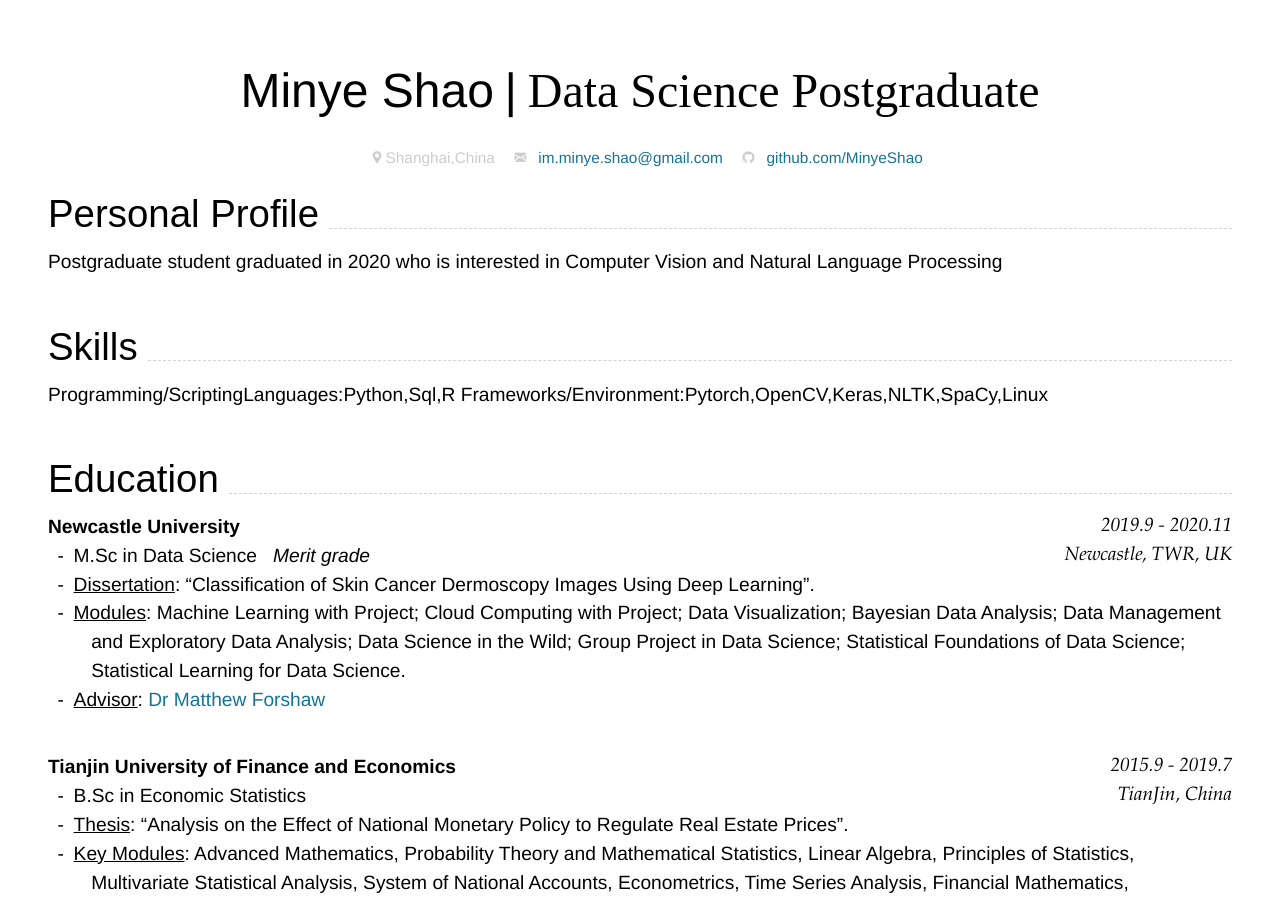
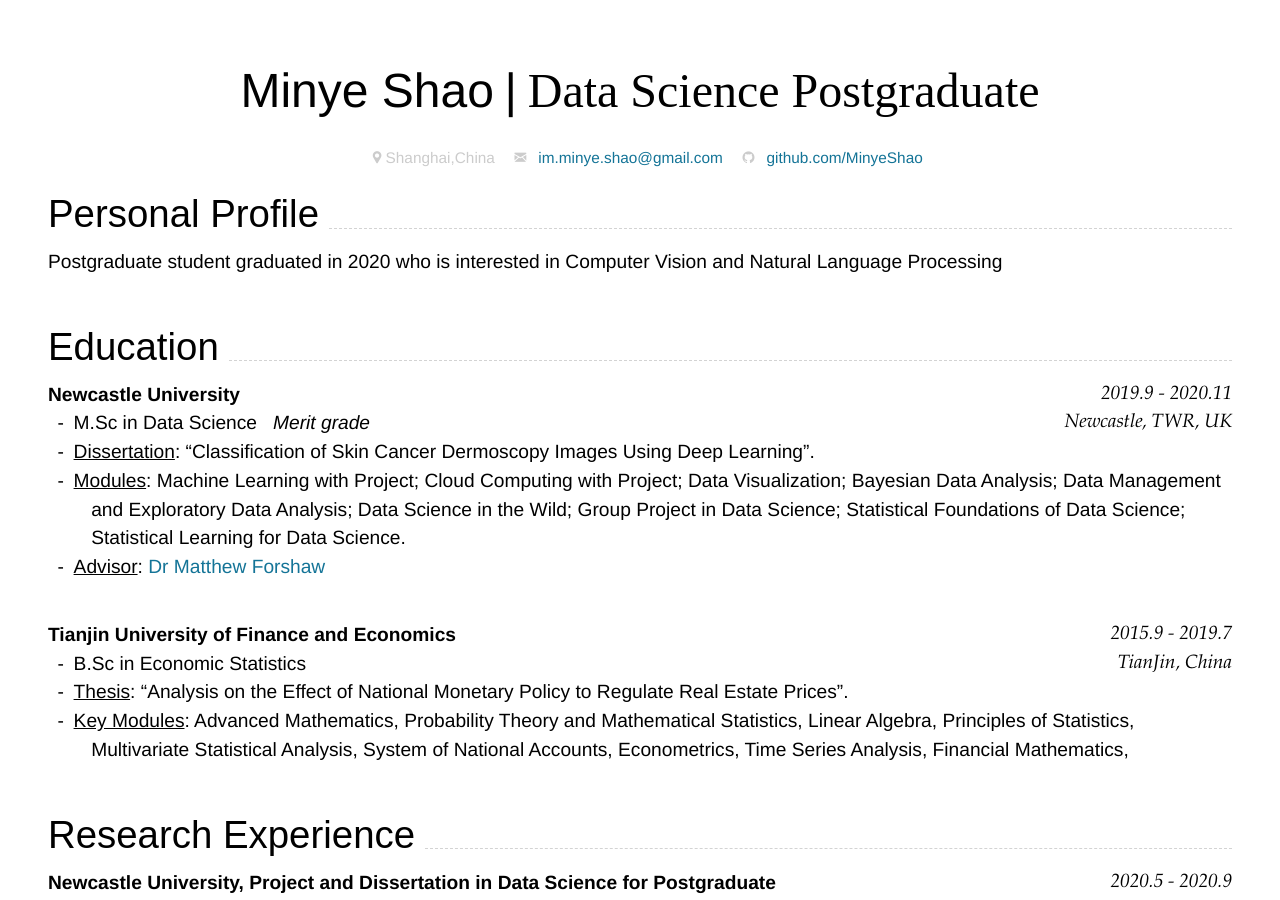
Before and after one commit to MinyeShao/CV_Markdown, a Jekyll site: the page built from index.md, in a window 1280 px wide and 900 px high. Built offline with Jekyll 4.4.1, drawn with Linux system fonts in a browser that asks for light colours; nearby versions of some CDN libraries; some of the changed text lies outside the part shown.

Commit message:
Update index.md

```diff
--- a/index.md
+++ b/index.md
@@ -25,10 +25,6 @@ github:
 Postgraduate student graduated in 2020 who is interested in Computer Vision and Natural Language Processing
 
 
-<br>
-## Skills
-Programming/ScriptingLanguages:Python,Sql,R
-Frameworks/Environment:Pytorch,OpenCV,Keras,NLTK,SpaCy,Linux
 
 <br>
 ## Education
@@ -101,6 +97,11 @@ Customer Data Platform (CDP) is a marketing technology that aggregates customer
 #### **Extract the Specified Key Words/Sentences of the Text Through the NLP Method of Extractive Q&A** `2022.5 `
 Crawled the body content of procurement and bidding announcements from the bidding information platform. For the basic information of text in a unified format that has been given by the bidding platform _e.g., Announcement release time, Announcement name, Announcement area etc._, I used regular expressions to match and obtain. For files written in special formats and the extraction of complex information _e.g., Bidding content, Buyer contact information, Purchasing agency name etc._, I transformed this problem into a Question-Answering reading comprehension task. Annotated the answers to key questions in the text of a small number of documents as a training set and finetuned the pre-trained model for the Chinese Question-Answering task (_i.e., roberta-base-chinese-extractive-qa_) with this dataset. Predicted the answers in text through key questions to achieve the effect of key words/sentences extraction.
 
+<br>
+## Skills
+Programming/ScriptingLanguages:Python,Sql,R
+Frameworks/Environment:Pytorch,OpenCV,Keras,NLTK,SpaCy,Linux
+
 
 
 
```
